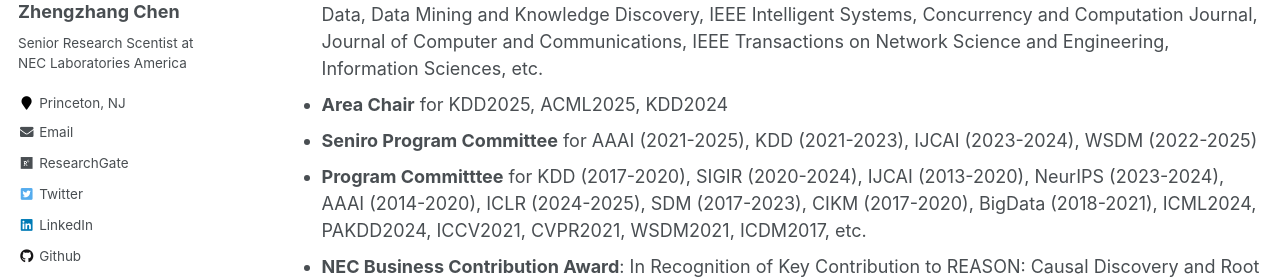
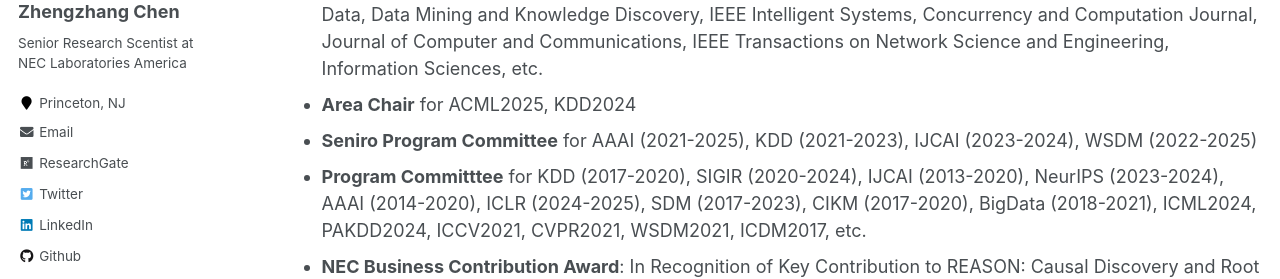
Before and after one commit to zhengzhangchen/zhengzhangchen.github.io, a Jekyll site: the page built from _pages/award.md, in a window 1280 px wide and 1217 px high. Shown: the part 280-559 px from the top of the window. Built offline with Jekyll 4.4.1, drawn with Linux system fonts in a browser that asks for light colours; some web fonts are replaced.

Commit message:
Update award.md

```diff
--- a/_pages/award.md
+++ b/_pages/award.md
@@ -7,7 +7,7 @@ author_profile: true
 
 - **Guest Editor** for ACM Transaction on Data Science: Special Issue on Retrieving and Learning from Internet of Things Data
 - **Reviewer** for Pattern Recognition, PLOS ONE, IEEE Transaction on Knowledge and Data Engineering, IEEE Transactions on Neural Networks and Learning Systems, ACM Transactions on Knowledge Discovery from Data, Data Mining and Knowledge Discovery, IEEE Intelligent Systems, Concurrency and Computation Journal, Journal of Computer and Communications, IEEE Transactions on Network Science and Engineering, Information Sciences, etc.
-- **Area Chair** for KDD2025, ACML2025, KDD2024
+- **Area Chair** for ACML2025, KDD2024
 - **Seniro Program Committee** for AAAI (2021-2025), KDD (2021-2023), IJCAI (2023-2024), WSDM (2022-2025)
 - **Program Committtee** for KDD (2017-2020), SIGIR (2020-2024), IJCAI (2013-2020), NeurIPS (2023-2024), AAAI (2014-2020), ICLR (2024-2025), SDM (2017-2023), CIKM (2017-2020), BigData (2018-2021), ICML2024, PAKDD2024, ICCV2021, CVPR2021, WSDM2021, ICDM2017, etc.
 - **NEC Business Contribution Award**: In Recognition of Key Contribution to REASON: Causal Discovery and Root Cause Localization, 2024
```
